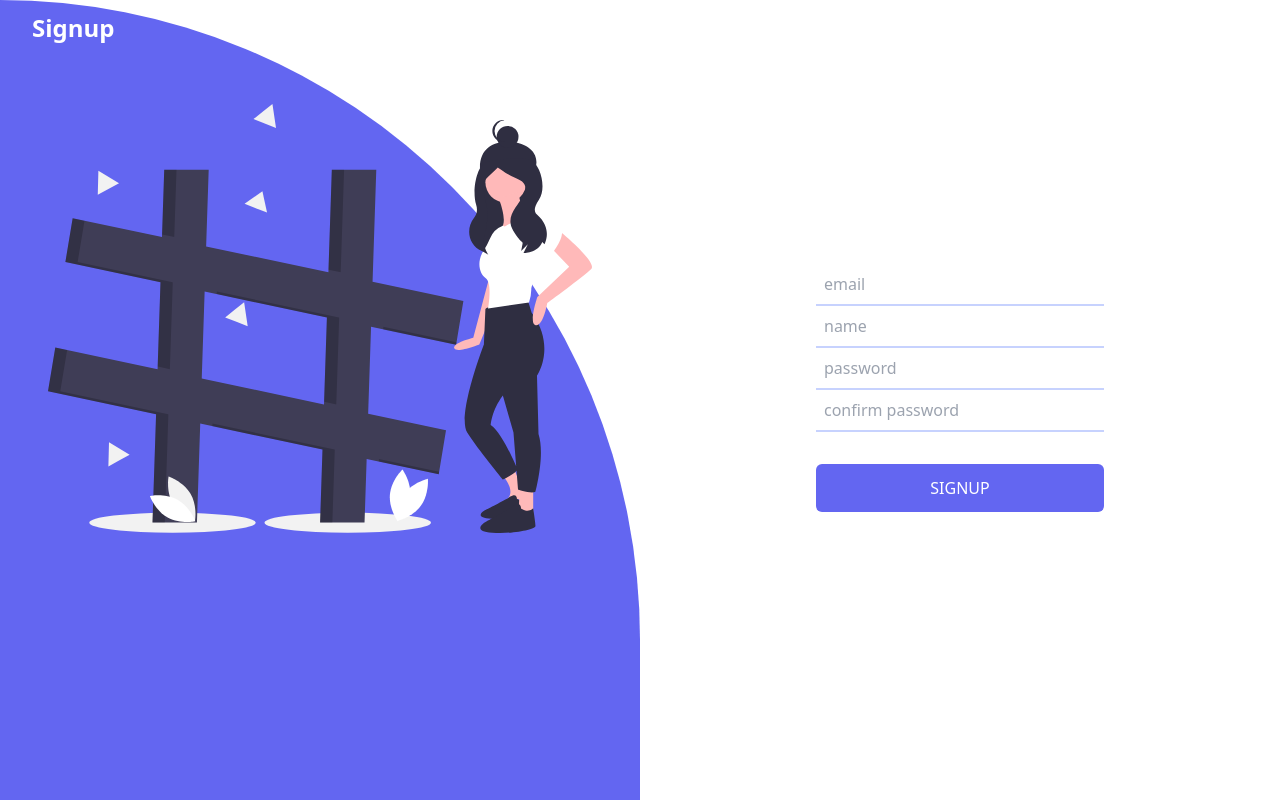
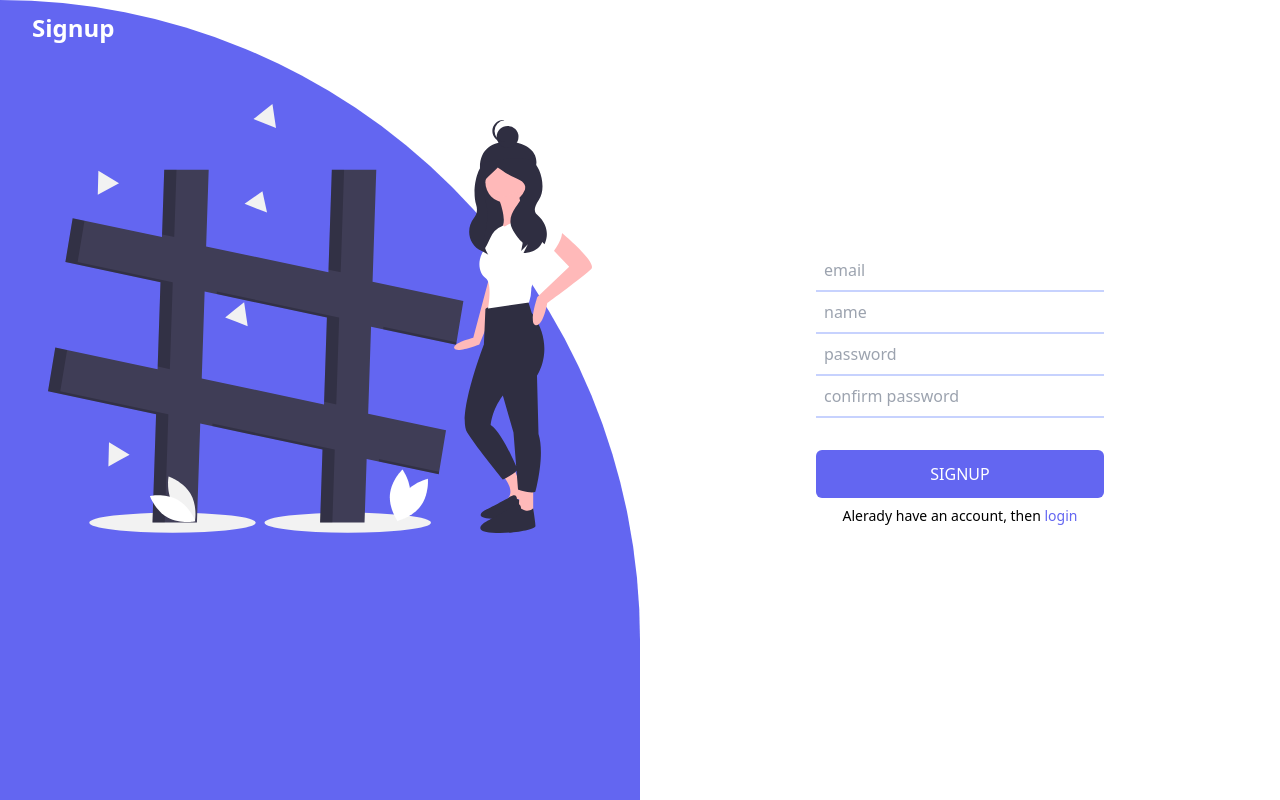
Before and after one commit to Rajakumardev/Quil, a React (Create React App) app: page /signup in a window 1280 px wide. Built offline with nearby package versions, Linux system fonts and the light colour scheme; no server answers.

Commit message:
react router basic setup

```diff
--- a/package.json
+++ b/package.json
@@ -10,6 +10,7 @@
     "react": "^16.13.0",
     "react-dom": "^16.13.0",
     "react-hook-form": "^5.1.1",
+    "react-router-dom": "^5.1.2",
     "react-scripts": "3.4.0"
   },
   "scripts": {
--- a/src/App.js
+++ b/src/App.js
@@ -1,19 +1,14 @@
-import React, { useEffect } from 'react'
-import * as firebase from 'firebase'
-
-import SignupPage from './components/Pages/Signup/SignupPage'
+import React from 'react'
+import {BrowserRouter as Router} from 'react-router-dom'
+import Routes from './Routes/Routes'
 
 function App() {
-  useEffect(() => {
-    firebase.auth().onAuthStateChanged((currentUser) => {
-      if (!currentUser) {
-        console.log('Not Authenticated')
-      }
-    })
-  })
+
   return (
-    <div>
-      <SignupPage />
+    <div className="bg-white w-screen h-screen">
+    <Router>
+      <Routes/>
+    </Router>
     </div>
   );
 }
--- /dev/null
+++ b/src/Routes/Routes.js
@@ -0,0 +1,18 @@
+import {Switch,Route} from 'react-router-dom'
+import React from 'react'
+
+import SignupPage from '../components/Pages/Signup/SignupPage'
+import LoginPage from '../components/Pages/Login/LoginPage'
+import FeedPage from '../components/Pages/Feed/FeedPage'
+
+function Routes() {
+    return (
+        <Switch>
+            <Route exact path="/signup" component={SignupPage}/>
+            <Route exact path="/login" component={LoginPage}/>
+            <Route exact path="/" component={FeedPage}/>
+        </Switch>
+    )
+}
+
+export default Routes
--- /dev/null
+++ b/src/components/Pages/Feed/FeedPage.js
@@ -0,0 +1,11 @@
+import React from 'react'
+
+function FeedPage() {
+    return (
+        <div>
+            Feed
+        </div>
+    )
+}
+
+export default FeedPage
--- /dev/null
+++ b/src/components/Pages/Login/LoginPage.js
@@ -0,0 +1,11 @@
+import React from 'react'
+
+function LoginPage() {
+    return (
+        <div>
+            Login
+        </div>
+    )
+}
+
+export default LoginPage
--- a/src/components/Signup/Signup.js
+++ b/src/components/Signup/Signup.js
@@ -1,6 +1,7 @@
 import React, { useEffect,useState } from 'react'
 import { useForm } from 'react-hook-form'
 import * as firebase from 'firebase'
+import { Link } from 'react-router-dom'
 
 function Signup() {
 
@@ -75,7 +76,10 @@ function Signup() {
                 type="submit"
                 value="SIGNUP"
                 name="signupBtn"
-                className="p-3 w-full mt-8 mb-6 bg-indigo-500 text-white rounded-md hover:bg-indigo-400" />
+                className="p-3 w-full mt-8 mb-2 bg-indigo-500 text-white rounded-md hover:bg-indigo-400" />
+            <div className="mb-6 text-sm text-center">
+                Alerady have an account, then <Link to="/login" className="text-indigo-500 hover:underline">login</Link>
+            </div>
            { showVerifyMsg && <div className="bg-white text-indigo-500 p-4 rounded-md shadow-lg flex items-center justify-around">
                 <div className="text-2xl p-2">✉️</div>
                 <div>verify your email address, verification email sent.</div>
```
Also changed, not shown: 1 other file (tests, documents, lock files or other folders).
